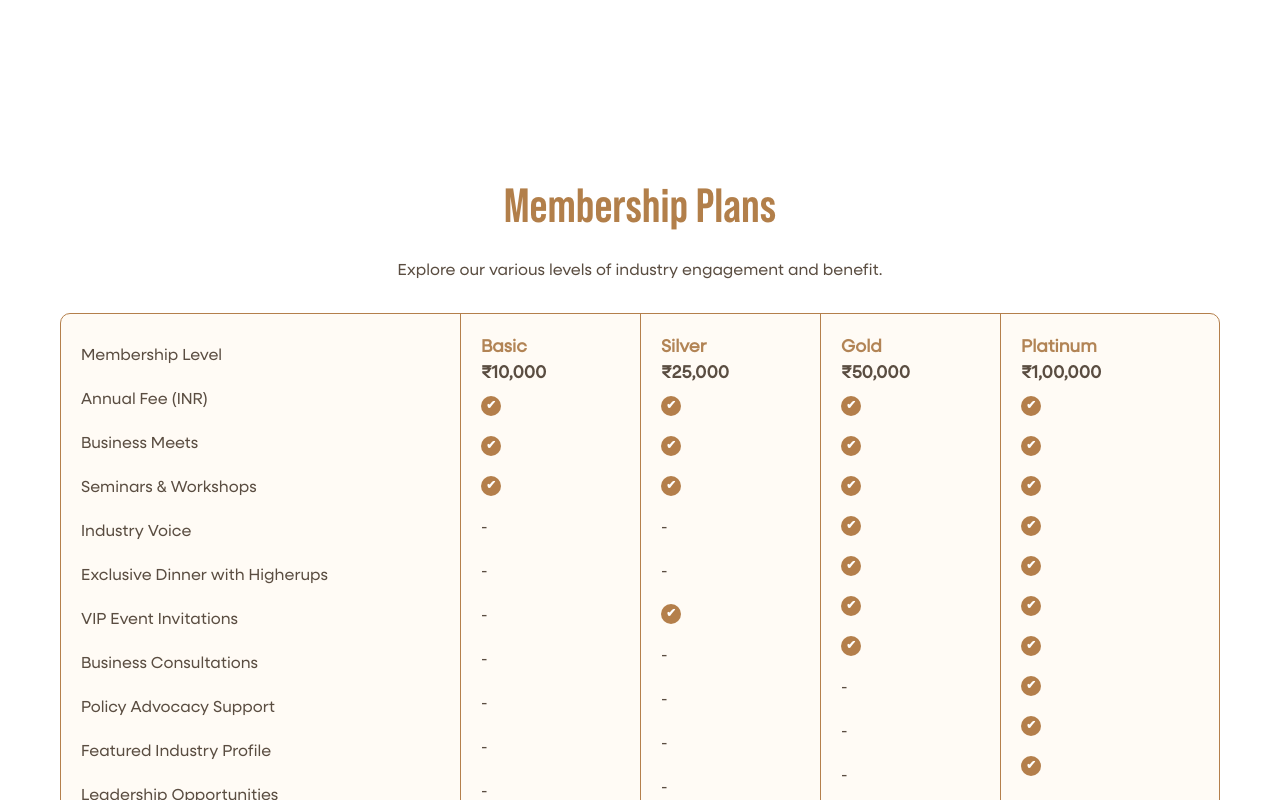
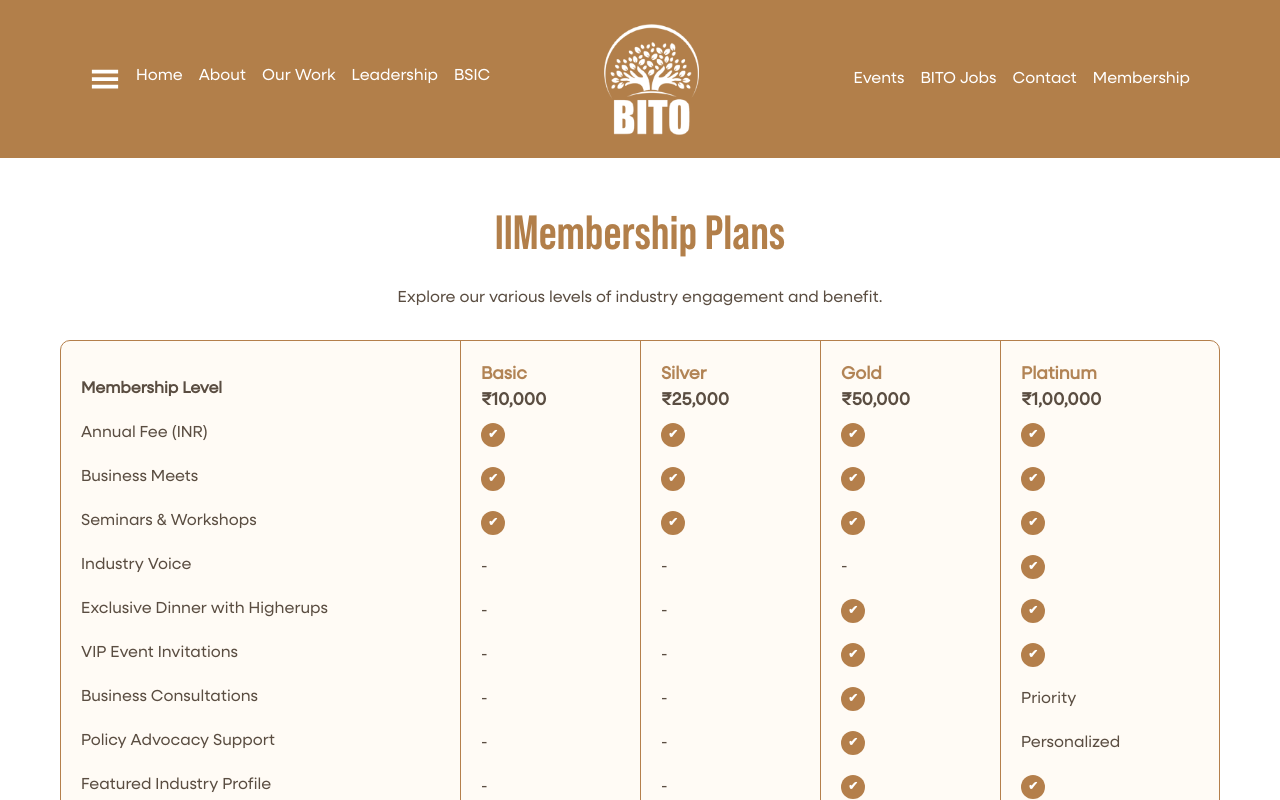
Before and after one commit to rahul8523/frontent-bitto, a React (Vite) app: page /membership-plans in a window 1280 px wide. Shown: the top 800 px of the page. Built offline with nearby package versions, Linux system fonts and the light colour scheme.

Commit message:
first commit

```diff
--- a/src/App.jsx
+++ b/src/App.jsx
@@ -10,6 +10,7 @@ import ThankYou from './Components/modals/ThankYou'
 import NotFound from './Pages/NotFound'
 import BitoPage from './Pages/BitoPage'
 import MembershipPlans from './Pages/MembershipPlans'
+
 
 
 const App = () => {
@@ -25,6 +26,7 @@ const App = () => {
           <Route path="/thank-you" element={<ThankYou/>} />
           <Route path="/bito" element={<BitoPage/>} />
           <Route path="/membership-plans" element={<MembershipPlans/>} />
+
           <Route component={<NotFound/>} /> {/* Catch-all for 404 */}
 
         </Routes>
--- a/src/Pages/Bito/Benefits.css
+++ b/src/Pages/Bito/Benefits.css
@@ -35,6 +35,7 @@
   margin-bottom: 15px;
   font-family: 'Neulis';
   color: black;
+  list-style: disc;
 }
 
 .benefit-list li strong {
--- a/src/Pages/Bito/Challenges.css
+++ b/src/Pages/Bito/Challenges.css
@@ -5,10 +5,16 @@
     margin: 0 auto;
     padding: 20px;
     color: #3A3A3A;
+}
+.bg-challenges {
     background-color: #F9F7F5;
-    font-family: Arial, sans-serif;
+
 }
-
+li::marker {
+    color: #b27f4a;
+    padding: 27px;
+    font-size: 22px;
+}
 .title {
     text-align: center;
     font-size: 2rem;
@@ -44,6 +50,7 @@
 .challenges-list li {
     margin-bottom: 15px;
     color: black;
+    list-style: disc;
     font-family: 'Neulis';
 }
 
--- a/src/Pages/Bito/Challenges.jsx
+++ b/src/Pages/Bito/Challenges.jsx
@@ -4,6 +4,8 @@ import './Challenges.css';
 
 const Challenges = () => {
     return (
+        <>
+            <section className='bg-challenges'>
                 <div className="challenges">
                     <h2 style={{ color: '#b27f4a' }} className='text-center membership-heading'>Challenges and the Way Forward</h2>
                     <div className="challenges-grid">
@@ -25,9 +27,12 @@ const Challenges = () => {
                                 <li className='pt-sm-3'><strong>Policy Advocacy:</strong> Continue to advocate for favorable policies that support industrial growth and sustainability.</li>
                             </ul>
                         </div>
-
                     </div>
                 </div>
+            </section>
+
+        </>
+
     );
 };
 
--- a/src/Pages/MembershipPlans.css
+++ b/src/Pages/MembershipPlans.css
@@ -37,6 +37,15 @@
 
     border-right: 1px solid #b47f4b;
 }
+.membership-column:nth-child(2){
+    justify-content: flex-end;
+}
+.membership-column:nth-child(3){
+    justify-content: flex-end;
+}
+.membership-column:nth-child(4){
+    justify-content: flex-end;
+}
 
 .membership-column:last-child {
     border-right: none;
@@ -67,8 +76,8 @@
     font-size: 12px;
     background: #b47f4b;
     border-radius: 100%;
-    width: 20px;
-    height: 20px;
+    width: 24px;
+    height: 24px;
     display: flex;
     align-items: center;
     justify-content: center;
--- a/src/Pages/MembershipPlans.jsx
+++ b/src/Pages/MembershipPlans.jsx
@@ -2,11 +2,12 @@ import React, { useState } from 'react';
 import './MembershipPlans.css';
 import emailjs from '@emailjs/browser';
 
+// Membership plans and features
 const plans = [
     { name: 'Basic', fee: '₹10,000', features: [true, true, true, false, false, false, false, false, false, false] },
-    { name: 'Silver', fee: '₹25,000', features: [true, true, true, false, false, true, false, false, false, false] },
-    { name: 'Gold', fee: '₹50,000', features: [true, true, true, true, true, true, true, false, false, false] },
-    { name: 'Platinum', fee: '₹1,00,000', features: [true, true, true, true, true, true, true, true, true, true] },
+    { name: 'Silver', fee: '₹25,000', features: [true, true, true, false, false, false, false, false, false, false] },
+    { name: 'Gold', fee: '₹50,000', features: [true, true, true, false, true, true, true, true, true, false] },
+    { name: 'Platinum', fee: '₹1,00,000', features: [true, true, true, true, true, true, "Priority", "Personalized", true, true] } // Custom text in place of true
 ];
 
 const featuresList = [
@@ -46,10 +47,10 @@ const MembershipPlans = () => {
 
         emailjs
             .send(
-                'your_service_id', // Replace with your EmailJS service ID
-                'your_template_id', // Replace with your EmailJS template ID
-                { ...formData, selectedPlan }, // Pass form data and selected plan
-                'your_public_key' // Replace with your EmailJS public key
+                'service_wrk5j76', //your_service_id
+                'template_ajfrv6q',  //your_template_id
+                { ...formData, selectedPlan },
+                '3CoQnyOSI3gq1XqZ6' //your_public_key
             )
             .then(
                 () => {
@@ -64,13 +65,14 @@ const MembershipPlans = () => {
     };
 
     return (
-        <div className="membership-container">
-
-            <h2 style={{ color: '#b27f4a' }} className='text-center membership-heading'>Membership Plans</h2>
+        <>
+            <div style={{ background:"#b27f4a", height:"160px", marginTop:"-161px" }}></div>
+            <div className="membership-container py-5">
+                <h2 style={{ color: '#b27f4a' }} className="text-center membership-heading">llMembership Plans</h2>
                 <p className="membership-subtitle">Explore our various levels of industry engagement and benefit.</p>
                 <div className="membership-table">
                     <div className="membership-column">
-                    <div className="membership-feature">Membership Level</div>
+                        <div className="membership-feature fw-bold pt-sm-3">Membership Level</div>
                         <div className="membership-feature">Annual Fee (INR)</div>
                         {featuresList.map((feature, index) => (
                             <div key={index} className="membership-feature">{feature}</div>
@@ -82,7 +84,13 @@ const MembershipPlans = () => {
                             <div className="membership-fee">{plan.fee}</div>
                             {plan.features.map((isAvailable, featureIndex) => (
                                 <div key={featureIndex} className="membership-feature">
-                                {isAvailable ? <span className="checkmark">✔</span> : '-'}
+                                    {typeof isAvailable === 'string' ? (
+                                        <span className="custom-feature-text">{isAvailable}</span> // Display custom text
+                                    ) : isAvailable ? (
+                                        <span className="checkmark">✔</span> // Display checkmark for true
+                                    ) : (
+                                        <span className="checkmarks">-</span> // Display dash for false
+                                    )}
                                 </div>
                             ))}
                             <button onClick={() => openModal(plan.name)} className="subscribe-button">
@@ -91,6 +99,7 @@ const MembershipPlans = () => {
                         </div>
                     ))}
                 </div>
+
 
                 {isModalOpen && (
                     <div className="modal-overlay">
@@ -136,6 +145,7 @@ const MembershipPlans = () => {
                     </div>
                 )}
             </div>
+        </>
     );
 };
 
```
Lines whose indentation alone changed are shown as unchanged.
